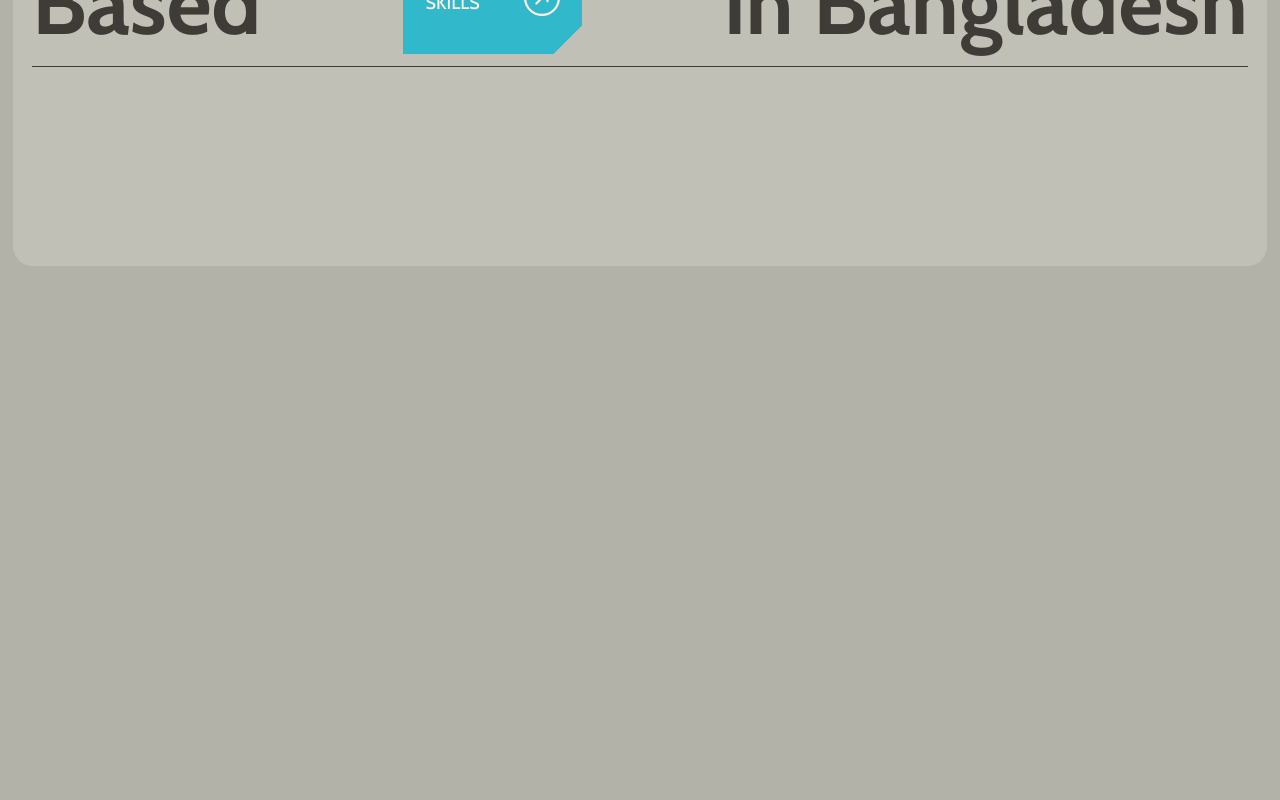
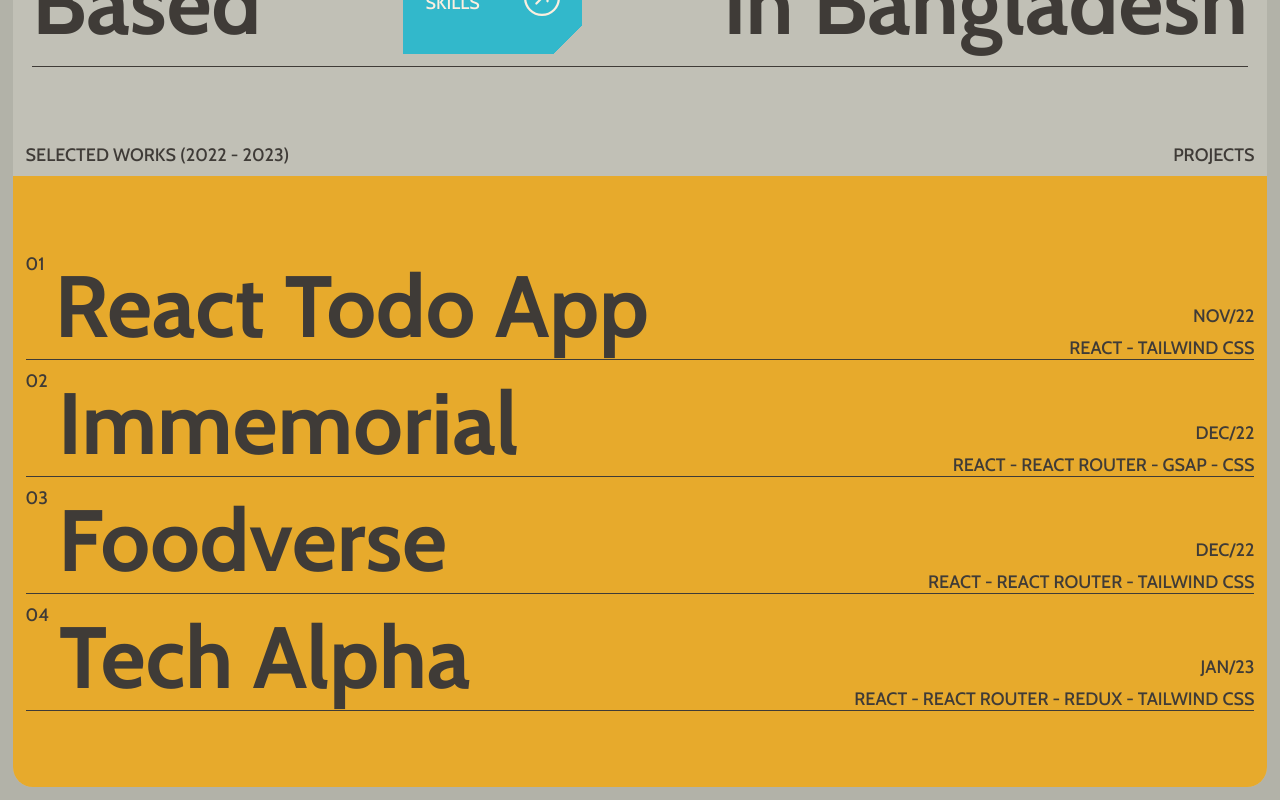
Before and after one commit to kajal-rekha/portfolio-react-gsap, a React (Create React App) app: page / in a window 1280 px wide. Shown: the part 547-1347 px from the top of the page. Before the commit the page ends 826 px from the top, so only its background shows below. Built offline with nearby package versions, Linux system fonts and the light colour scheme; a web font is replaced by a local one.

Commit message:
projects design done

```diff
--- a/src/App.js
+++ b/src/App.js
@@ -1,12 +1,16 @@
 import { Route, Routes } from "react-router-dom";
 import Home from "./pages/Home";
+
 import NotFound from "./pages/NotFound";
+import Projects from "./pages/Projects";
 
 const App = () => {
   return (
     <div className="wrapper">
       <Routes>
         <Route path="/" element={<Home />} />
+        <Route path="/projects" element={<Projects />} />
+
         <Route path="*" element={<NotFound />} />
       </Routes>
     </div>
--- a/src/index.css
+++ b/src/index.css
@@ -45,6 +45,7 @@ body {
   min-height: 100vh;
   margin: 1%;
   border-radius: 20px;
+  overflow: hidden;
 }
 
 /* common style */
@@ -126,3 +127,70 @@ hr {
   background: linear-gradient(135deg, var(--color-cyan) 90%, transparent 10%);
   color: var(--color-light);
 }
+
+/* projects styles */
+.projects-section {
+  margin-top: 6vw;
+  display: flex;
+  flex-direction: column;
+  gap: 1rem;
+}
+
+.projects-section .titles {
+  display: flex;
+  justify-content: space-between;
+  padding: 0 1vw;
+  overflow: hidden;
+}
+
+.projects-section .titles span {
+  font-family: var(--font-sans-serif);
+  font-size: 1.8rem;
+  color: var(--color-dark);
+  text-transform: uppercase;
+  font-weight: 500;
+}
+
+.projects-list-wrapper {
+  background-color: var(--color-yellow);
+  padding: 6vw 1vw;
+  display: flex;
+  flex-direction: column;
+  gap: 1rem;
+}
+
+.projects-wrapper {
+  display: flex;
+  flex-direction: column;
+  gap: 1rem;
+}
+
+.project-item {
+  display: flex;
+  justify-content: space-between;
+  align-items: flex-end;
+  overflow: hidden;
+  cursor: pointer;
+}
+
+.project-item span {
+  font-family: var(--font-sans-serif);
+  font-size: 1.8rem; /* drafted */
+  color: var(--color-dark);
+  text-transform: uppercase;
+  font-weight: 500;
+}
+
+.project-titles {
+  display: flex;
+  align-items: flex-start;
+  gap: 1rem;
+}
+
+.project-details {
+  display: flex;
+  flex-direction: column;
+  text-align: right;
+  gap: 1rem;
+  overflow: hidden;
+}
--- a/src/pages/Home.js
+++ b/src/pages/Home.js
@@ -1,9 +1,11 @@
 import Header from "../components/Header";
+import Projects from "./Projects";
 
 const Home = () => {
   return (
     <div className="home">
       <Header />
+      <Projects />
     </div>
   );
 };
--- /dev/null
+++ b/src/pages/Projects.js
@@ -0,0 +1,61 @@
+const data = [
+  {
+    id: 1,
+    number: "01",
+    title: "React Todo App",
+    date: "Nov/22",
+    tools: "React - Tailwind CSS",
+  },
+  {
+    id: 2,
+    number: "02",
+    title: "Immemorial",
+    date: "Dec/22",
+    tools: "React - React Router - GSAP - CSS",
+  },
+  {
+    id: 3,
+    number: "03",
+    title: "Foodverse",
+    date: "Dec/22",
+    tools: "React - React Router - Tailwind CSS",
+  },
+  {
+    id: 4,
+    number: "04",
+    title: "Tech Alpha",
+    date: "Jan/23",
+    tools: "React - React Router - Redux - Tailwind CSS",
+  },
+];
+
+const Projects = () => {
+  return (
+    <div className="projects-section">
+      <div className="titles">
+        <span>Selected works (2022 - 2023)</span>
+        <span>Projects</span>
+      </div>
+
+      <div className="projects-list-wrapper">
+        {data.map((project) => (
+          <div className="project-wrapper">
+            <div className="project-item">
+              <div className="project-titles">
+                <span> {project.number} </span>
+                <h2>{project.title}</h2>
+              </div>
+              <div className="project-details">
+                <span>{project.date}</span>
+                <span>{project.tools}</span>
+              </div>
+            </div>
+            <hr />
+          </div>
+        ))}
+      </div>
+    </div>
+  );
+};
+
+export default Projects;
```
